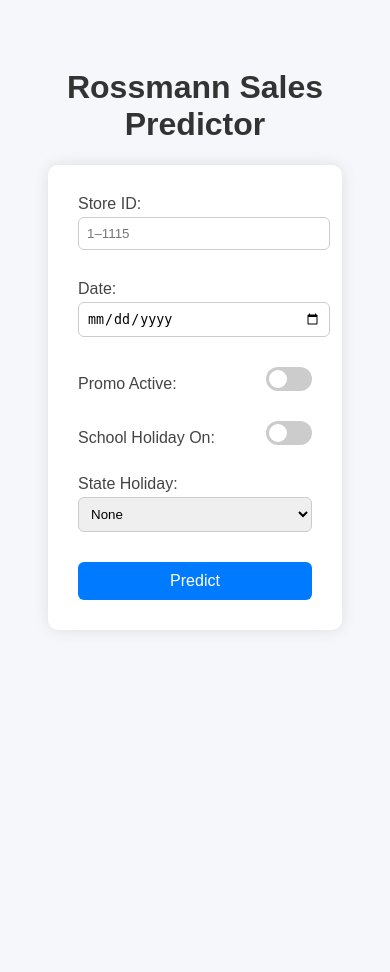
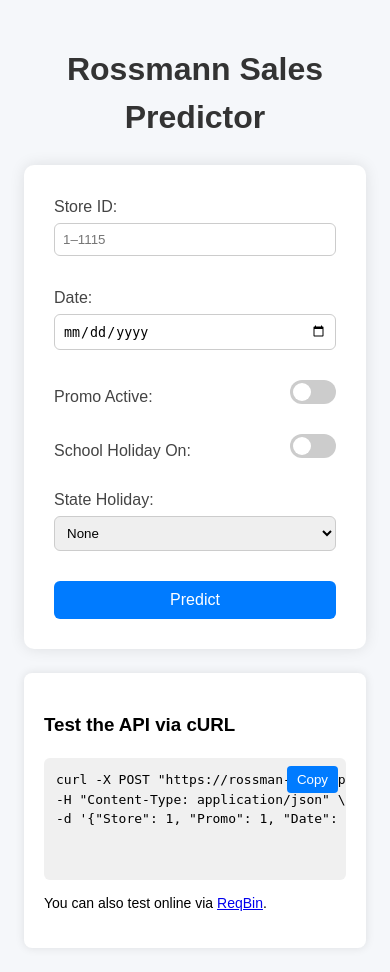
Before and after one commit to rautaditya2606/Rossman-Deployed, a Flask app: page / in a window 390 px wide. Before the commit the page ends 600 px from the top, so only its background shows below. Run offline with Flask 3, Linux system fonts and the light colour scheme; parts of the project's set-up code (start-up, migrations or seed data) failed here and were passed over.

Commit message:
added curl cmd

```diff
--- a/templates/index.html
+++ b/templates/index.html
@@ -3,21 +3,26 @@
 
 <head>
     <meta charset="UTF-8">
+    <meta name="viewport" content="width=device-width, initial-scale=1">
     <title>Rossmann Predictor</title>
     <style>
+        *, *::before, *::after { box-sizing: border-box; }
+
         body {
             font-family: Arial, sans-serif;
             background-color: #f5f7fa;
-            padding: 40px;
+            padding: clamp(16px, 4vw, 40px);
+            line-height: 1.5;
         }
 
         h1 {
             text-align: center;
             color: #333;
+            margin-bottom: 24px;
         }
 
         form {
-            max-width: 400px;
+            max-width: 100%;
             margin: auto;
             background: #ffffff;
             padding: 30px;
@@ -118,6 +123,67 @@
             margin-bottom: 20px;
             color: #444;
         }
+
+        /* Layout: form left, suggestions right */
+        .content-grid {
+            display: block;
+            max-width: 1100px;
+            margin: 0 auto;
+        }
+
+        .left-column {
+            width: 100%;
+        }
+
+        .suggestion-box {
+            background: #ffffff;
+            padding: 20px;
+            border-radius: 8px;
+            box-shadow: 0 0 10px rgba(0, 0, 0, 0.1);
+            margin: 24px 0 0;
+        }
+
+        .code-block {
+            background: #f0f0f0;
+            padding: 12px;
+            border-radius: 6px;
+            overflow-x: auto;
+            position: relative;
+        }
+
+        .copy-btn {
+            position: absolute;
+            top: 8px;
+            right: 8px;
+            background: #007BFF;
+            color: white;
+            border: none;
+            padding: 6px 10px;
+            border-radius: 4px;
+            cursor: pointer;
+        }
+
+        @media (min-width: 900px) {
+            .content-grid {
+                display: flex;
+                gap: 32px;
+                align-items: flex-start;
+            }
+
+            .left-column {
+                flex: 0 0 clamp(340px, 36vw, 440px);
+                max-width: 520px;
+            }
+
+            .content-grid form {
+                margin: 0;
+            }
+
+            .suggestion-box {
+                flex: 1;
+                margin: 0;
+            }
+        }
     </style>
 </head>
 
@@ -125,6 +191,8 @@
 
     <h1>Rossmann Sales Predictor</h1>
 
+    <div class="content-grid">
+        <div class="left-column">
             <form method="POST">
                 <label>Store ID:
                     <input type="number" name="Store" placeholder="1–1115" min="1" max="1115" required>
@@ -169,6 +237,30 @@
                 <h3>Predicted Sales: {{ prediction }}</h3>
             </div>
             {% endif %}
+        </div>
+
+        <div class="suggestion-box">
+            <h3>Test the API via cURL</h3>
+            <pre class="code-block"><code id="curlCommand">curl -X POST "https://rossman-sales-predictor.onrender.com/api/predictor" \
+-H "Content-Type: application/json" \
+-d '{"Store": 1, "Promo": 1, "Date": "2015-07-31", "SchoolHoliday": 0, "StateHoliday": "0"}'</code>
+                <button class="copy-btn" onclick="copyCurl()">Copy</button>
+            </pre>
+            <p style="margin-top: 10px; font-size: 14px;">You can also test online via <a href="https://reqbin.com/curl" target="_blank">ReqBin</a>.</p>
+        </div>
+    </div>
+
+    <script>
+    function copyCurl() {
+        const text = document.getElementById("curlCommand").innerText;
+        navigator.clipboard.writeText(text).then(() => {
+            alert("cURL command copied to clipboard!");
+        }).catch(err => {
+            console.error("Failed to copy: ", err);
+        });
+    }
+    </script>
+
 
 </body>
 
```
Lines whose indentation alone changed are shown as unchanged.
